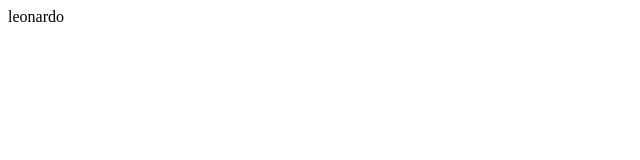
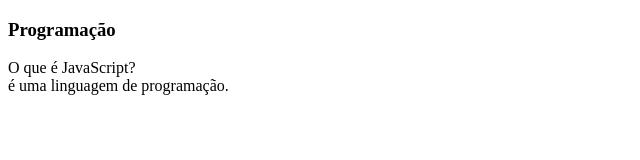
Before and after one commit to mlimah/Flashcards-, a plain HTML site: page index.html in a window 1280 px wide. Shown: the whole page, without its empty margins (0-640 px from the left). Drawn offline with Linux system fonts and the light colour scheme.

Commit message:
Coloquei classes

```diff
--- a/index.html
+++ b/index.html
@@ -6,6 +6,20 @@
     <title>FlashCards</title>
 </head>
 <body>
-    leonardo
+ <main>
+<section class="container">
+<article class="cartao">
+    <div class="cartao_conteudo">
+        <h3>Programação</h3>
+        <div class="pergunta">
+            O que é JavaScript?
+        </div>
+       <div  class="resposta">
+        é uma linguagem de programação.
+       </div>
+    </div>
+</article>
+</section>
+ </main>
 </body>
 </html>
```
